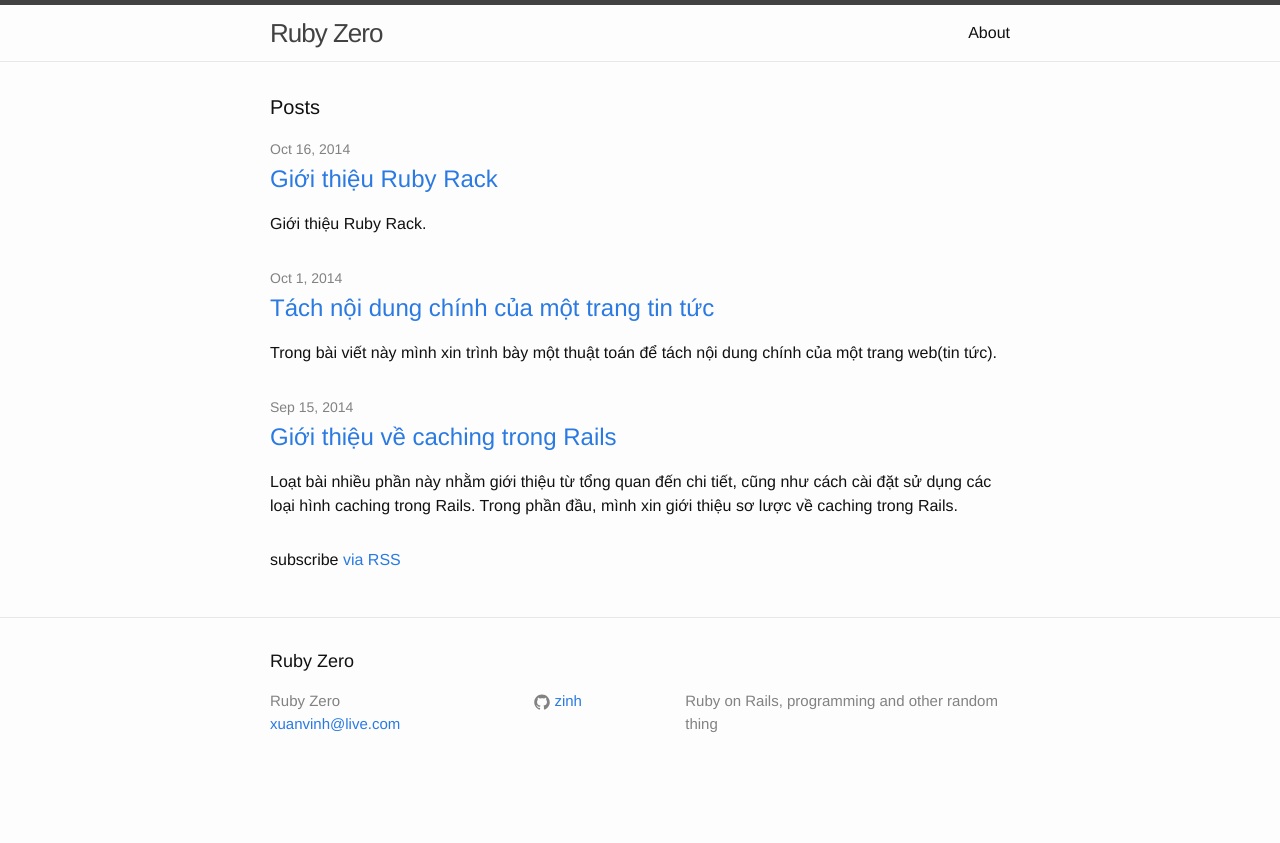
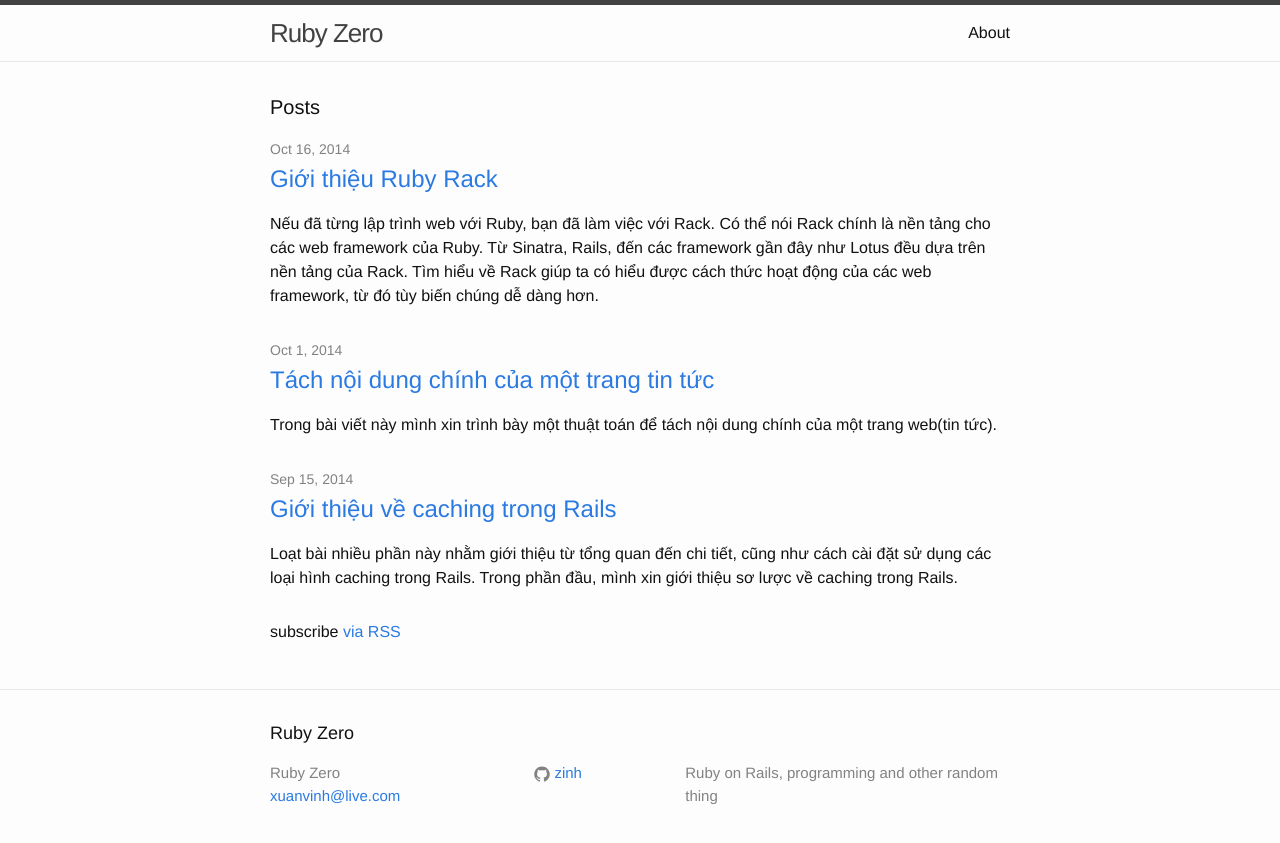
Before and after one commit to zinh/zinh.github.io, a Jekyll site: the page built from index.html, in a window 1280 px wide. Shown: the top 843 px of the page. Built offline with Jekyll 4.4.1, drawn with Linux system fonts in a browser that asks for light colours.

Commit message:
Update 2014-10-16-gioi-thieu-ruby-rack.markdown

```diff
--- a/_posts/2014-10-16-gioi-thieu-ruby-rack.markdown
+++ b/_posts/2014-10-16-gioi-thieu-ruby-rack.markdown
@@ -2,7 +2,7 @@
 layout: post
 title:  "Giới thiệu Ruby Rack"
 date:   2014-10-16 23:55:00
-summary: Giới thiệu Ruby Rack.
+summary: Nếu đã từng lập trình web với Ruby, bạn đã làm việc với Rack. Có thể nói Rack chính là nền tảng cho các web framework của Ruby. Từ Sinatra, Rails, đến các framework gần đây như Lotus đều dựa trên nền tảng của Rack. Tìm hiểu về Rack giúp ta có hiểu được cách thức hoạt động của các web framework, từ đó tùy biến chúng dễ dàng hơn.
 categories: ruby
 ---
 
```
